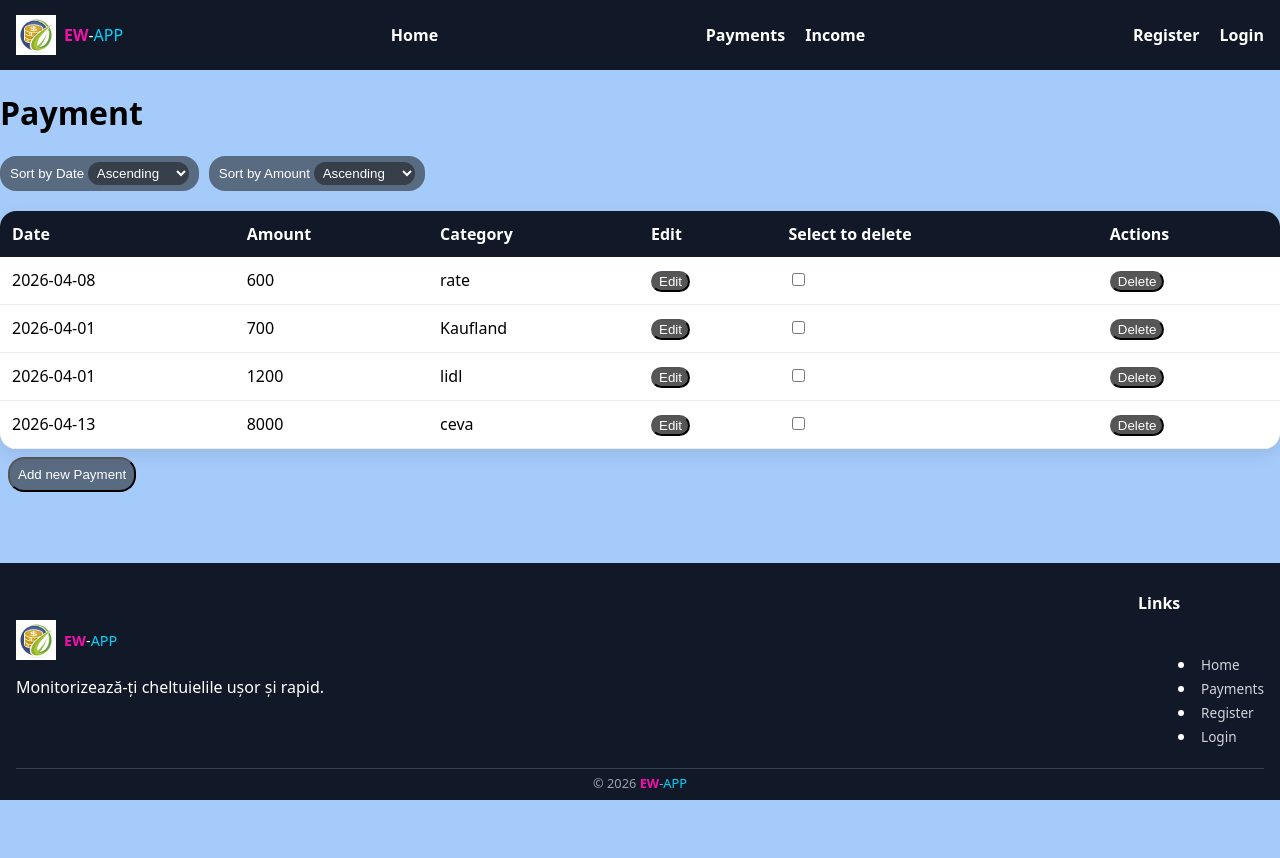
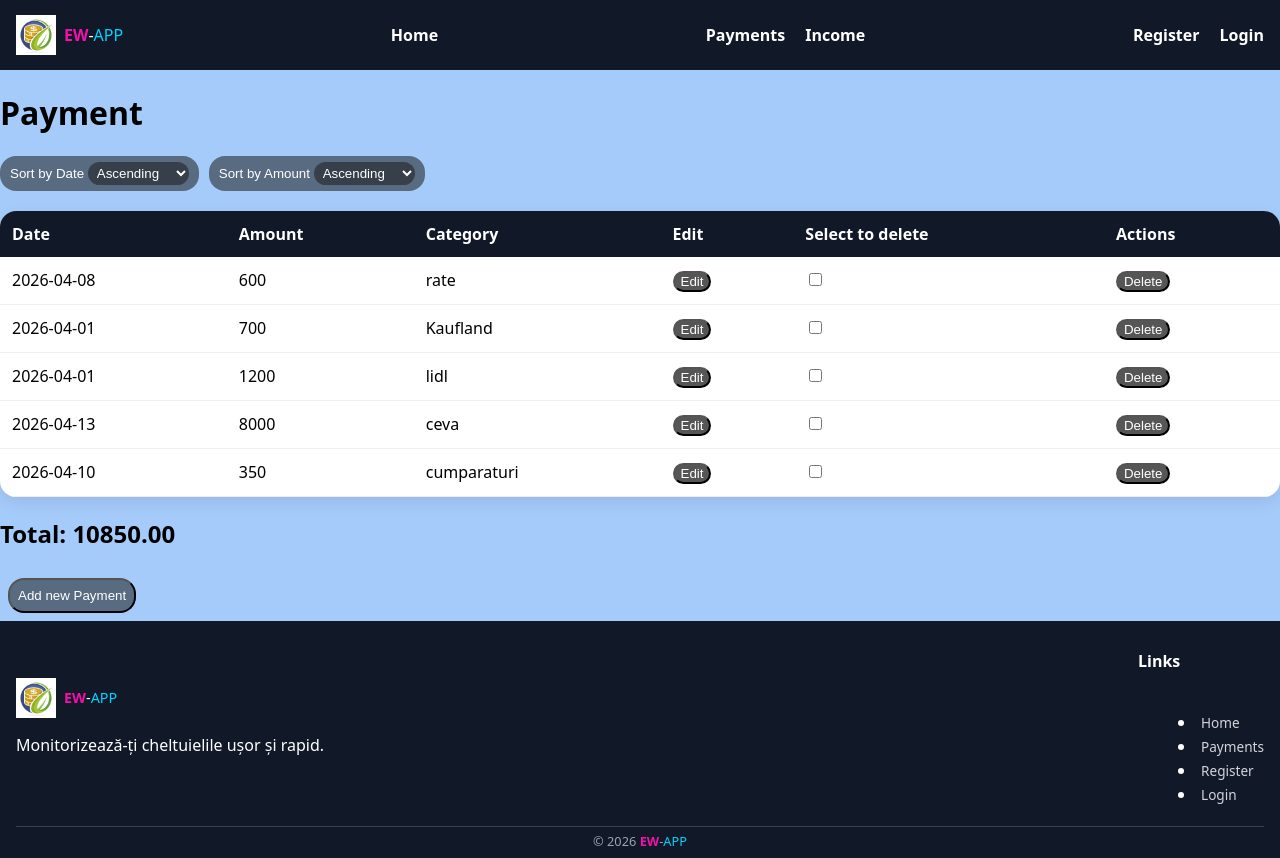
Before and after one commit to Ovidiu-Martalogu/ew-app, a React (Vite) app: page /payments in a window 1280 px wide. Before the commit the page ends 800 px from the top, so only its background shows below. Built offline with nearby package versions, Linux system fonts and the light colour scheme; data requests are answered from the project's data file.

Commit message:
adding total to payments

```diff
--- a/db.json
+++ b/db.json
@@ -54,6 +54,13 @@
       "category": "ceva",
       "deleted": false,
       "id": 4
+    },
+    {
+      "date": "2026-04-10",
+      "amount": "350",
+      "category": "cumparaturi",
+      "deleted": false,
+      "id": 5
     }
   ],
   "users": [
--- a/src/features/Payment/Payment.tsx
+++ b/src/features/Payment/Payment.tsx
@@ -1,5 +1,5 @@
 import { useEffect, useState } from "react";
-import type { Payment , SortChoice} from "./types";
+import type { Payment, SortChoice } from "./types";
 
 import styles from './Payment.module.css';
 
@@ -108,6 +108,9 @@ export function Payment() {
 
         return sortChoice === "descending" ? -result : result;
     });
+    const total = sortedPayments.reduce((sum, p) => {
+        return sum + Number(p.amount);
+    }, 0);
     if (!payment) {
         return (
             <>
@@ -209,6 +212,10 @@ export function Payment() {
                     </tbody>
                 </table>
             </div>
+            <div>
+
+                <h2>Total: {total.toFixed(2)}</h2>
+            </div>
 
             {/* FORM */}
             {addPayment && (
```
